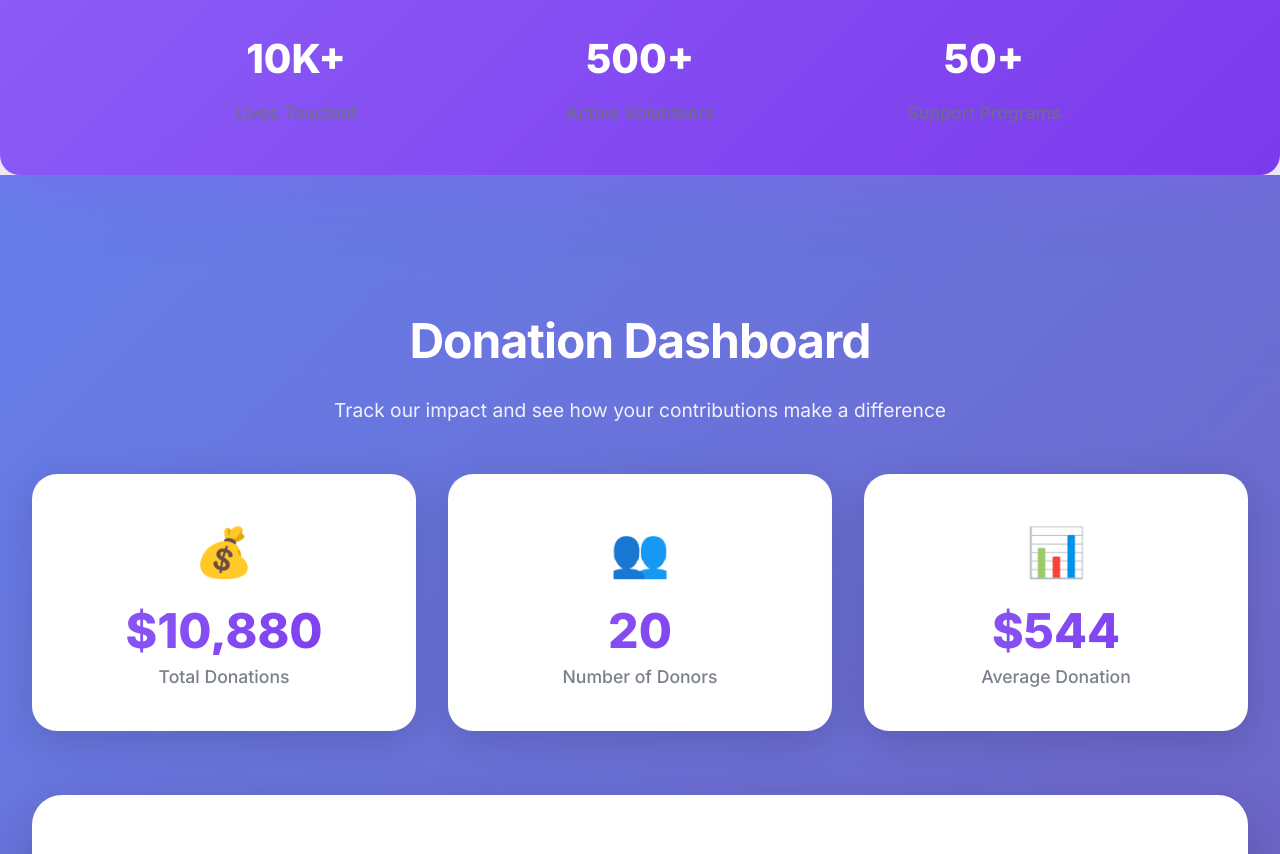
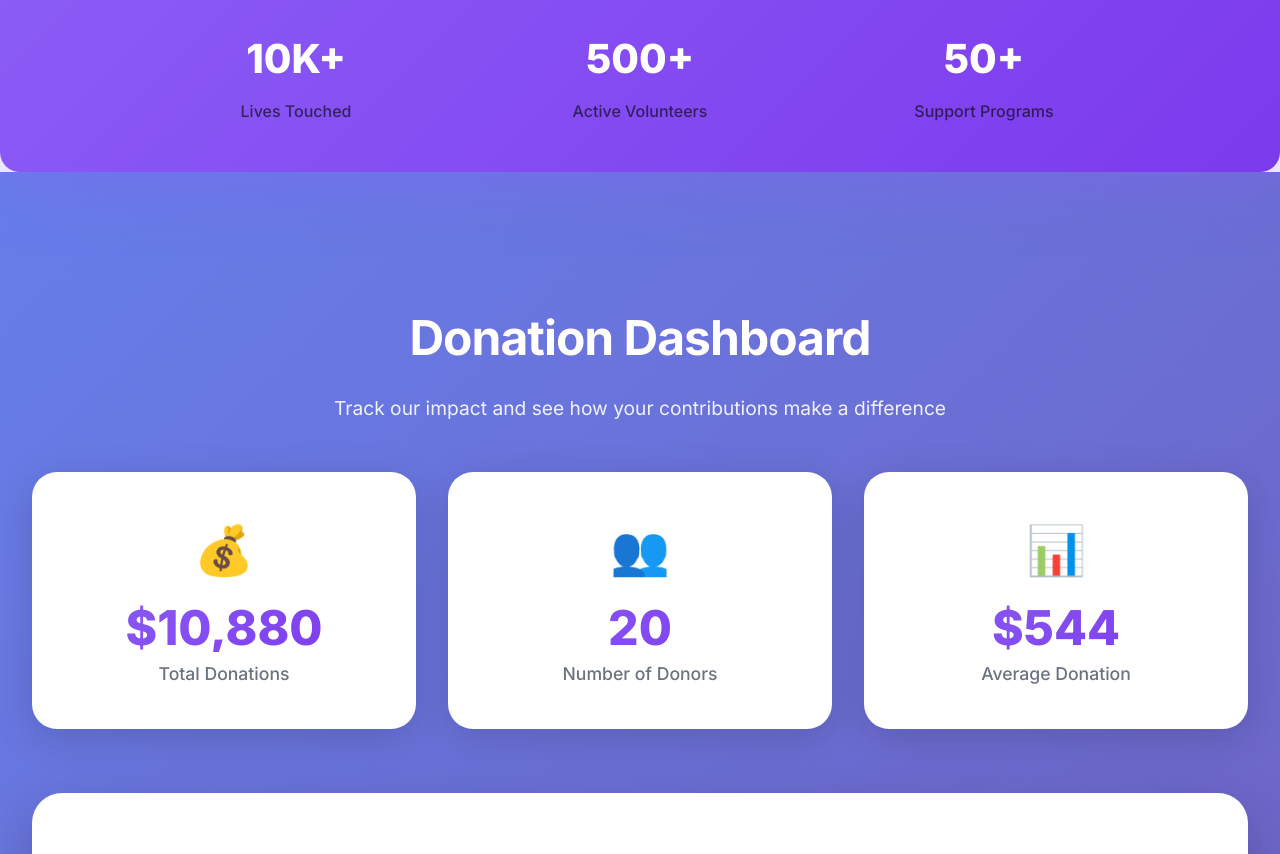
Before and after one commit to PRATYUSH213S/NGO, a plain HTML site: page index.html in a window 1280 px wide. Shown: the part 978-1832 px from the top of the page. Drawn offline with Linux system fonts and the light colour scheme; no server answers; grey boxes are pictures that could not be loaded.

Commit message:
Update stats banner labels: Change color from gray to dark for better visibility

```diff
--- a/index.html
+++ b/index.html
@@ -257,9 +257,10 @@
             margin-bottom: 0.5rem;
         }
 
-        .stat-label {
+        .stats-banner .stat-label {
             font-size: 1rem;
-            opacity: 0.9;
+            color: rgba(0, 0, 0, 0.6);
+            font-weight: 500;
         }
 
         /* Contact Form Section */
```
